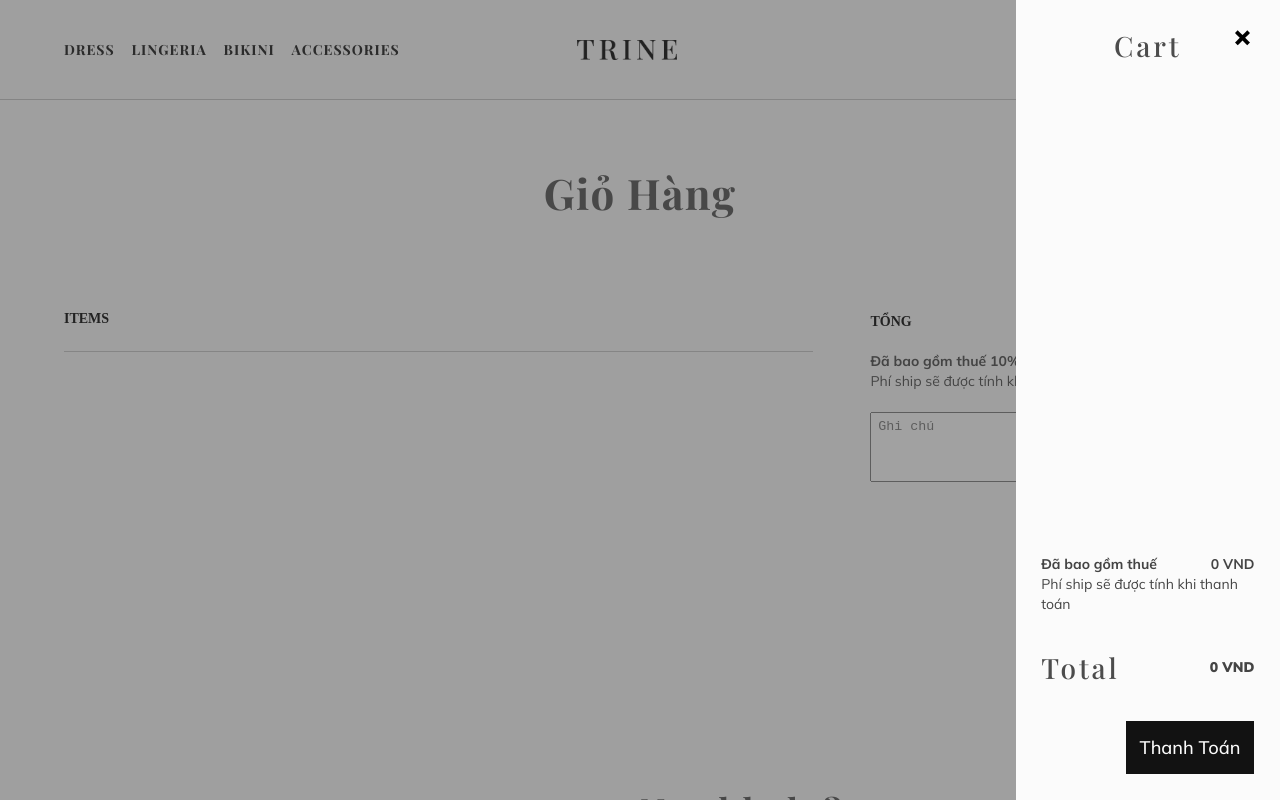
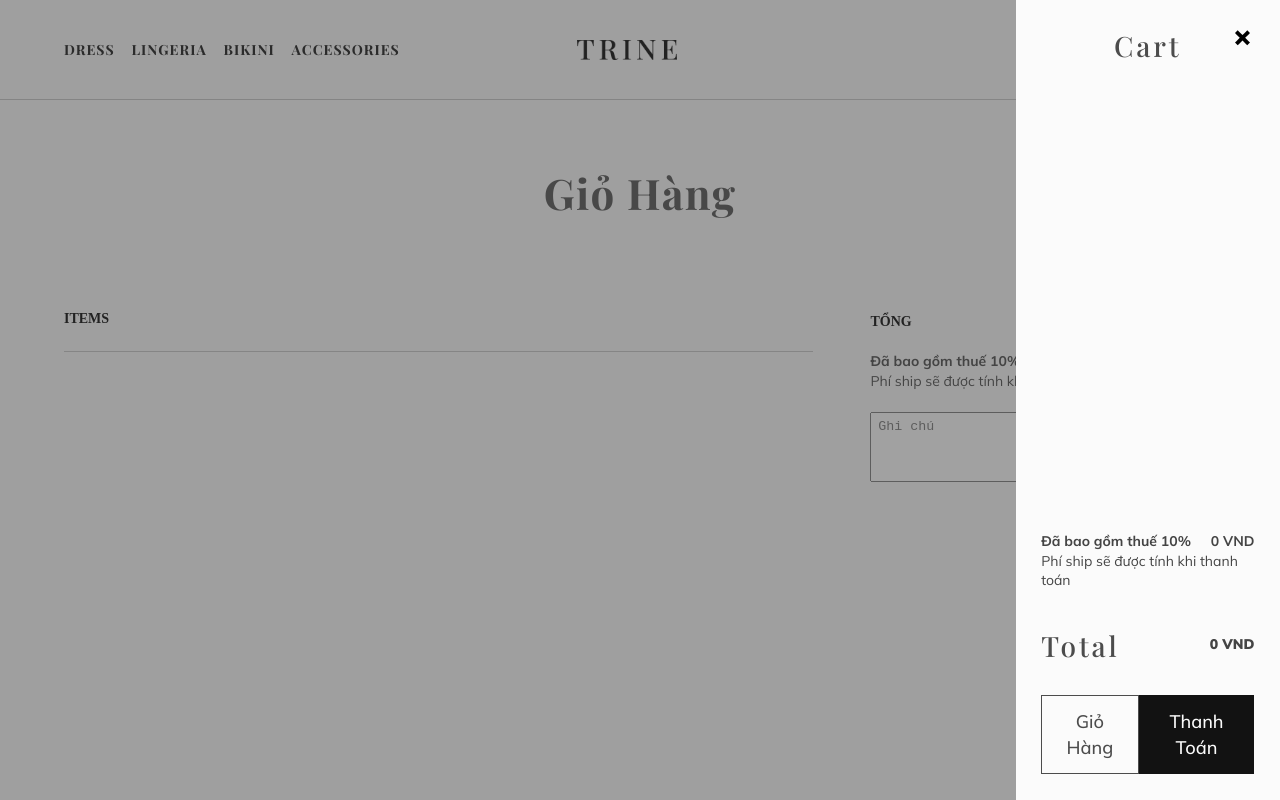
Before and after one commit to alexanderngia/fashion-ecommerce-theme, a Next.js app: page /cart in a window 1280 px wide. Both pictures are taken after a click on the icon 1169 px from the left and 48 px from the top of the page. Shown: the top 800 px of the page. Built offline with nearby package versions, Linux system fonts and the light colour scheme.

Commit message:
update 1h51 5/5/2023

```diff
--- a/components/container/header/index.module.scss
+++ b/components/container/header/index.module.scss
@@ -33,7 +33,7 @@
   }
   .icon {
     padding: 3% 5%;
-
+    @include flex();
     span {
       margin-left: 2rem !important;
     }
--- a/components/ui/card/index.module.scss
+++ b/components/ui/card/index.module.scss
@@ -205,9 +205,23 @@
         font-weight: 900;
         font-size: 0.8rem;
       }
-      .trash {
-        width: 12px;
-      }
     }
   }
 }
+.trash {
+  width: 12px;
+}
+.cardProductCartQuantity {
+  width: 100%;
+  justify-content: space-between;
+  .col {
+    @include flex();
+    position: relative;
+    height: 100%;
+    width: 20%;
+    &:first-of-type {
+      width: 40%;
+      max-width: 350px;
+    }
+  }
+}
--- a/components/ui/card/index.tsx
+++ b/components/ui/card/index.tsx
@@ -5,6 +5,10 @@
 import classnames from "classnames";
 import Img from "components/ui/img";
 import { Trash } from "components/ui/icons";
+import InputNumber from "@/components/ui/form/input/number";
+import { decreaseQuantityItem, increaseQuantityItem } from "redux/action/cart";
+import { useAppDispatch } from "redux/hook";
+
 interface CardProps {
   title: string;
   image: string;
@@ -21,6 +25,14 @@
   colorItem?: string[];
   sizeItem?: string[];
   qualityItem?: number;
+  idItem?: string;
+}
+interface ProductCart extends CardProps {
+  price: number;
+  colorItem: string;
+  sizeItem: string;
+  qualityItem: number;
+  idItem: string;
 }
 export const CardPost: NextPage<CardProps> = ({
   title,
@@ -158,3 +170,70 @@
     </div>
   );
 };
+export const CardProductCartQuantity: NextPage<ProductCart> = ({
+  title,
+  image,
+  author,
+  className,
+  price,
+  href,
+  sizeItem,
+  colorItem,
+  qualityItem,
+  customClass,
+  classThumb,
+  idItem,
+  onClick,
+  ...props
+}) => {
+  const dispatch = useAppDispatch();
+  return (
+    <div
+      className={classnames(
+        styles["cardProductItem"],
+        styles["cardProductCartQuantity"],
+        className
+      )}
+      {...props}
+    >
+      <div className={styles["col"]}>
+        <div className={classnames(styles["thumb"], classThumb)}>
+          <Img alt={title} src={image} />
+        </div>
+
+        <div className={classnames(styles["info"], customClass)}>
+          <Link href={href}>
+            <p className={styles["title"]}>{title}</p>
+          </Link>
+
+          <span
+            className={styles["color"]}
+            style={{ backgroundColor: `${colorItem}` }}
+          ></span>
+          <p className={styles["size"]}>{sizeItem}</p>
+          <Trash customClass={styles["trash"]} onClick={onClick} />
+        </div>
+      </div>
+      <div className={styles["col"]}>
+        {qualityItem !== undefined &&
+          sizeItem !== undefined &&
+          colorItem !== undefined && (
+            <InputNumber
+              decrement={() =>
+                dispatch(decreaseQuantityItem({ idItem, sizeItem, colorItem }))
+              }
+              increment={() =>
+                dispatch(increaseQuantityItem({ idItem, sizeItem, colorItem }))
+              }
+              valueDefault={qualityItem}
+            />
+          )}
+      </div>
+      <div className={styles["col"]}>
+        <div className={styles["container"]}>
+          <p className={styles["price"]}>{price?.toLocaleString()} VND</p>
+        </div>
+      </div>
+    </div>
+  );
+};
--- a/components/ui/cart/index.module.scss
+++ b/components/ui/cart/index.module.scss
@@ -60,9 +60,12 @@
       }
     }
     .note {
+      @include flexCol();
       width: 100%;
+      height: 10%;
       @include Text();
       p {
+        width: 100%;
         padding: 0;
         &:first-of-type {
           @include flex();
@@ -91,7 +94,7 @@
     .checkout {
       width: 100%;
       @include flex();
-      justify-content: flex-end;
+      justify-content: space-between;
 
       button {
         margin-right: 0;
--- a/components/ui/cart/index.tsx
+++ b/components/ui/cart/index.tsx
@@ -4,7 +4,7 @@
 import { handleCartToggle, selectCartList } from "redux/action/cart";
 import { useAppDispatch, useAppSelector } from "redux/hook";
 import { Products } from "types/product";
-import { ButtonMain } from "../button";
+import { ButtonMain, ButtonSub } from "../button";
 import { Close } from "components/ui/icons";
 import styles from "./index.module.scss";
 import { removeFromCart } from "redux/action/cart";
@@ -80,7 +80,7 @@
         </div>
         <div className={styles["note"]}>
           <p>
-            <strong>Đã bao gồm thuế </strong>
+            <strong>Đã bao gồm thuế 10%</strong>
             <strong>{(totalPrice * 0.1).toLocaleString()} VND</strong>
           </p>
           <p>Phí ship sẽ được tính khi thanh toán</p>
@@ -92,6 +92,16 @@
           </p>
         </div>
         <div className={styles["checkout"]}>
+        <ButtonSub
+            disabled={cart.length < 0}
+            onClick={() => {
+              dispatch(handleCartToggle());
+              router.push("/cart");
+            }}
+            type="button"
+          >
+            Giỏ Hàng
+          </ButtonSub>
           <ButtonMain
             disabled={cart.length < 0}
             onClick={() => {
--- a/components/ui/form/input/number/index.module.scss
+++ b/components/ui/form/input/number/index.module.scss
@@ -8,6 +8,8 @@
   background-color: #fff;
   font-size: 1.5rem;
   border: 1px solid $black-divider;
+  width: 100%;
+  height: 30%;
 }
 .counter {
   position: relative;
--- a/components/ui/form/input/number/index.tsx
+++ b/components/ui/form/input/number/index.tsx
@@ -1,37 +1,32 @@
-import React, { useState } from "react";
+import React, { MouseEventHandler, useState } from "react";
 import styles from "./index.module.scss";
 import { Plus, Minus } from "components/ui/icons";
+import classnames from "classnames";
+import { useAppDispatch } from "redux/hook";
 
 interface InputNumberProps {
   className?: string;
+  valueDefault: number;
+  decrement: MouseEventHandler<HTMLButtonElement>;
+  increment: MouseEventHandler<HTMLButtonElement>;
 }
 
-const InputNumber: React.FC<InputNumberProps> = ({ className }) => {
-  const [value, setValue] = useState(1);
-  const increment = () => {
-    setValue((prev) => prev + 1);
-  };
-  const decrement = () => {
-    if (value > 1) {
-      setValue((prev) => prev - 1);
-    } else {
-      setValue(1);
-    }
-  };
+const InputNumber: React.FC<InputNumberProps> = ({
+  className,
+  valueDefault,
+  decrement,
+  increment,
+}) => {
+
 
   return (
-    <div className={`${styles["root"]} ${className} `}>
+    <div className={classnames(styles["root"], className)}>
       <button type="button" className={styles["button"]} onClick={decrement}>
         <Minus customClass={styles["icon"]} />
       </button>
       <div className={styles["counter"]}>
-        <input
-          className={styles["input"]}
-          maxLength={10}
-          type="text"
-          defaultValue={value}
-        />
-        <div className={styles["num"]}>{value}</div>
+        <input className={styles["input"]} type="number" defaultValue={valueDefault} />
+        <div className={styles["num"]}>{valueDefault}</div>
       </div>
       <button type="button" className={styles["button"]} onClick={increment}>
         <Plus customClass={styles["icon"]} />
--- a/pages/cart/index.module.scss
+++ b/pages/cart/index.module.scss
@@ -11,6 +11,16 @@
   }
   .cart {
     width: 65%;
+
+    .cartList {
+      width: 100%;
+      height: 500px;
+      overflow-x: hidden;
+      .cartListItem {
+        @include flexCol();
+        row-gap: 15px;
+      }
+    }
   }
   .sidebar {
     @include flexCol();
--- a/pages/cart/index.tsx
+++ b/pages/cart/index.tsx
@@ -3,6 +3,7 @@
 import {
   CardProduct,
   CardProductCart,
+  CardProductCartQuantity,
   CardProductItem,
 } from "components/ui/card";
 import Filter from "components/ui/filter";
@@ -48,6 +49,8 @@
           <div className={styles["cart"]}>
             <h4>ITEMS</h4>
             <Divider />
+            <div className={styles["cartList"]}>
+              <div className={styles["cartListItem"]}>
                 {cart &&
                   cart?.length > 0 &&
                   cart?.map(
@@ -65,7 +68,7 @@
                       index: number
                     ) => {
                       return (
-                    <CardProductCart
+                        <CardProductCartQuantity
                           onClick={() =>
                             dispatch(
                               removeFromCart({
@@ -83,10 +86,13 @@
                           colorItem={colorSelected}
                           price={priceItem}
                           qualityItem={amount}
+                          idItem={idItem}
                         />
                       );
                     }
                   )}
+              </div>
+            </div>
           </div>
           <div className={styles["sidebar"]}>
             <div className={styles["total"]}>
--- a/redux/action/cart.ts
+++ b/redux/action/cart.ts
@@ -19,6 +19,48 @@
   reducers: {
     handleCartToggle: (state: CartState) => {
       state.cartToggle = !state.cartToggle;
+    },
+    increaseQuantityItem: (
+      state: CartState,
+      action: PayloadAction<{
+        idItem: string;
+        sizeItem: string;
+        colorItem: string;
+      }>
+    ) => {
+      const { idItem, sizeItem, colorItem } = action.payload;
+      const exist = state.list.find(
+        (item) =>
+          item.idItem === idItem &&
+          item.colorSelected === colorItem &&
+          item.sizeSelected === sizeItem
+      );
+      if (exist)
+        if (exist.amount < exist.qualityItem) {
+          exist.amount++;
+        } else {
+          exist.amount === exist.qualityItem;
+        }
+    },
+    decreaseQuantityItem: (
+      state: CartState,
+      action: PayloadAction<{
+        idItem: string;
+        sizeItem: string;
+        colorItem: string;
+      }>
+    ) => {
+      const { idItem, sizeItem, colorItem } = action.payload;
+      const exist = state.list.find(
+        (item) =>
+          item.idItem === idItem &&
+          item.colorSelected === colorItem &&
+          item.sizeSelected === sizeItem
+      );
+      if (exist)
+        if (exist.amount > 1) {
+          exist.amount--;
+        }
     },
     addToCart: (
       state: CartState,
@@ -83,8 +125,13 @@
   },
 });
 
-export const { addToCart, removeFromCart, handleCartToggle } =
-  cartSlice.actions;
+export const {
+  addToCart,
+  removeFromCart,
+  handleCartToggle,
+  decreaseQuantityItem,
+  increaseQuantityItem,
+} = cartSlice.actions;
 
 export const selectCart = (state: RootState) => state.cart;
 export const selectCartList = (state: RootState) => state.cart.list;
```
Lines whose indentation alone changed are shown as unchanged.
